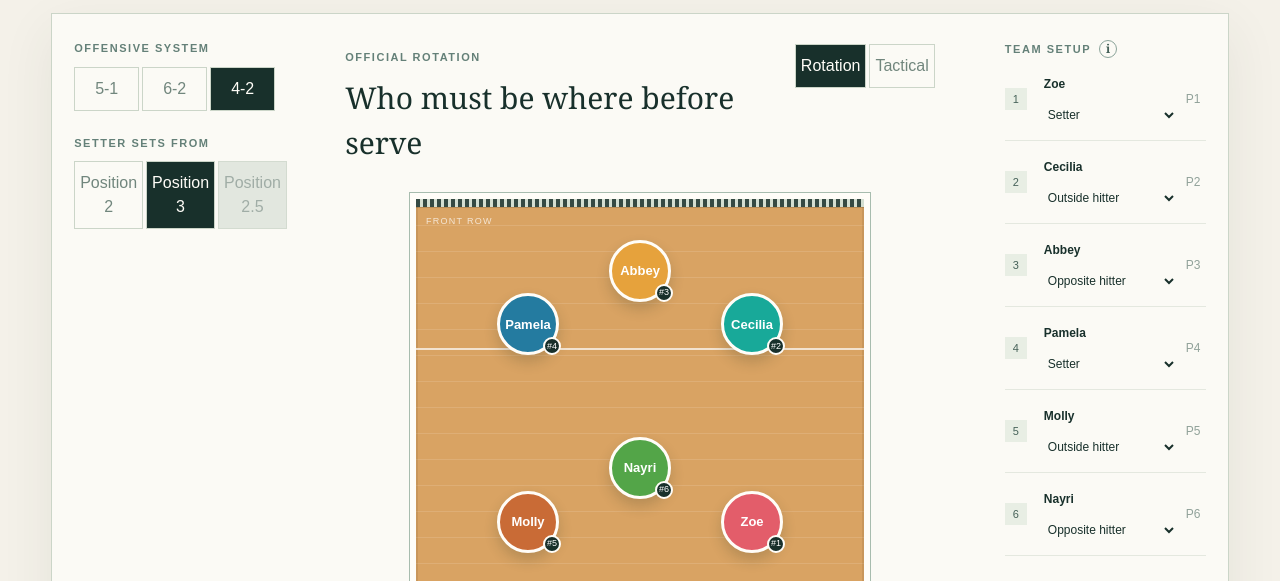
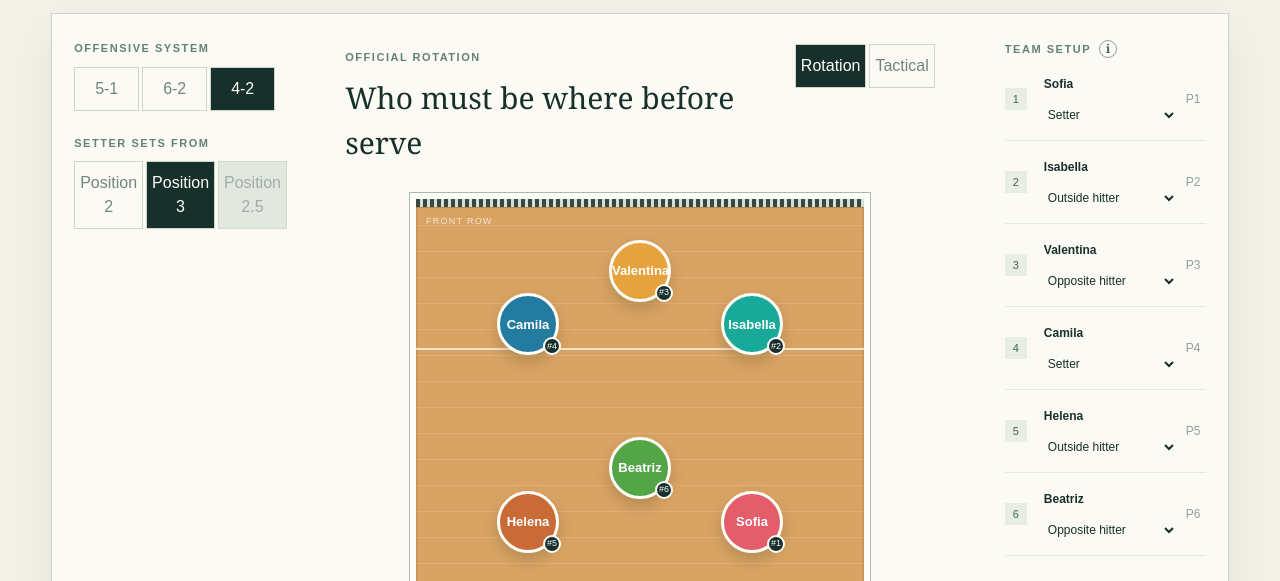
Before and after one commit to pepcmarques/volley, a Next.js app: page / in a window 1280 px wide. Shown: the part 146-727 px from the top of the page. Built offline with nearby package versions, Linux system fonts and the light colour scheme.

Commit message:
roster names

```diff
--- a/domain/volleyball/players.ts
+++ b/domain/volleyball/players.ts
@@ -1,14 +1,14 @@
 import type { Player, Rotation } from "./types";
 
 export const demoPlayers: Player[] = [
-  { id: "maria", name: "Zoe", number: 1, roles: ["setter"], color: "#e35d6a" },
-  { id: "ana", name: "Cecilia", number: 2, roles: ["outsideHitter"], color: "#18a999" },
-  { id: "julia", name: "Abbey", number: 3, roles: ["oppositeHitter"], color: "#e6a23c" },
-  { id: "carla", name: "Pamela", number: 4, roles: ["setter"], color: "#247ba0" },
-  { id: "beatriz", name: "Molly", number: 5, roles: ["outsideHitter"], color: "#c96b36" },
-  { id: "fernanda", name: "Nayri", number: 6, roles: ["oppositeHitter"], color: "#53a548" },
-  { id: "gabriela", name: "Gabriela", number: 7, roles: ["setter"], color: "#9b5de5" },
-  { id: "laura", name: "Laura", number: 8, roles: ["libero"], color: "#f5c542" },
+  { id: "maria", name: "Sofia", number: 1, roles: ["setter"], color: "#e35d6a" },
+  { id: "ana", name: "Isabella", number: 2, roles: ["outsideHitter"], color: "#18a999" },
+  { id: "julia", name: "Valentina", number: 3, roles: ["oppositeHitter"], color: "#e6a23c" },
+  { id: "carla", name: "Camila", number: 4, roles: ["setter"], color: "#247ba0" },
+  { id: "beatriz", name: "Helena", number: 5, roles: ["outsideHitter"], color: "#c96b36" },
+  { id: "fernanda", name: "Beatriz", number: 6, roles: ["oppositeHitter"], color: "#53a548" },
+  { id: "gabriela", name: "Mariana", number: 7, roles: ["setter"], color: "#9b5de5" },
+  { id: "laura", name: "Clara", number: 8, roles: ["libero"], color: "#f5c542" },
 ];
 
 export const demoStartingRotation: Rotation = {
```
